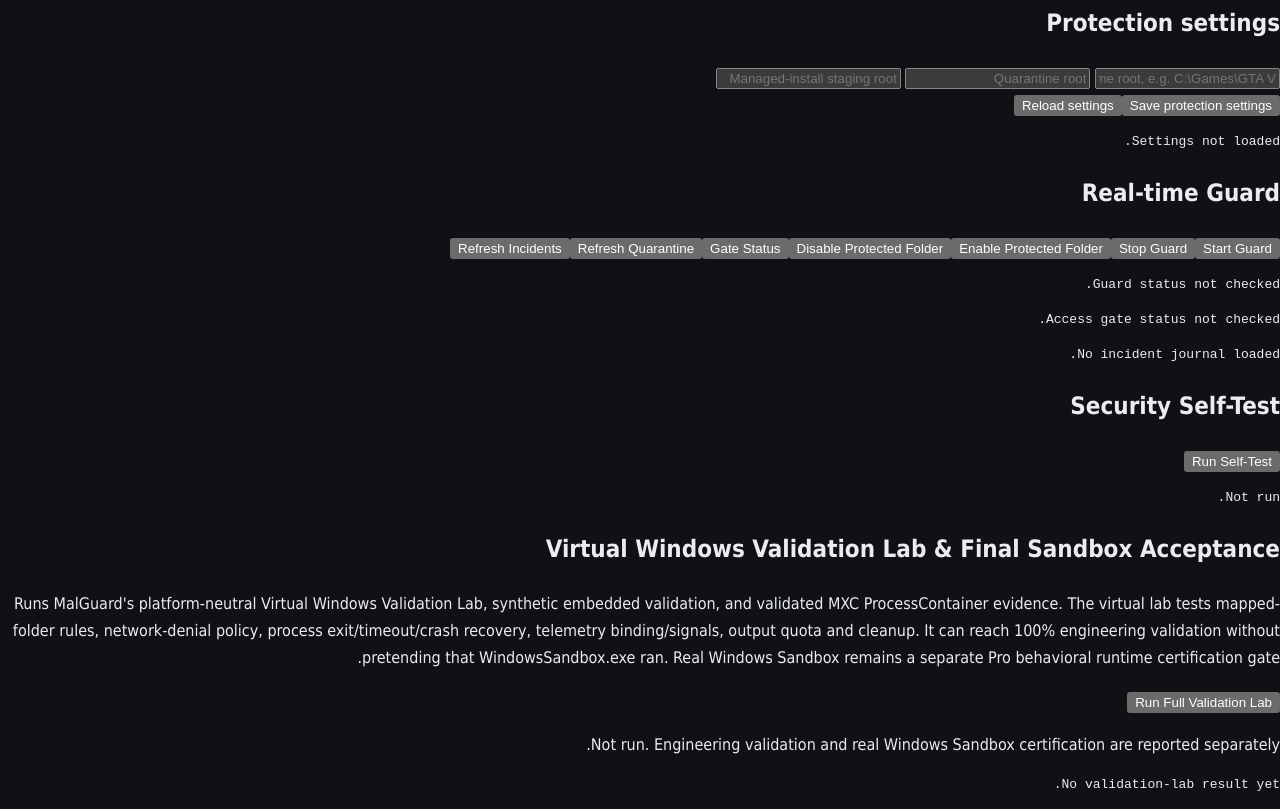
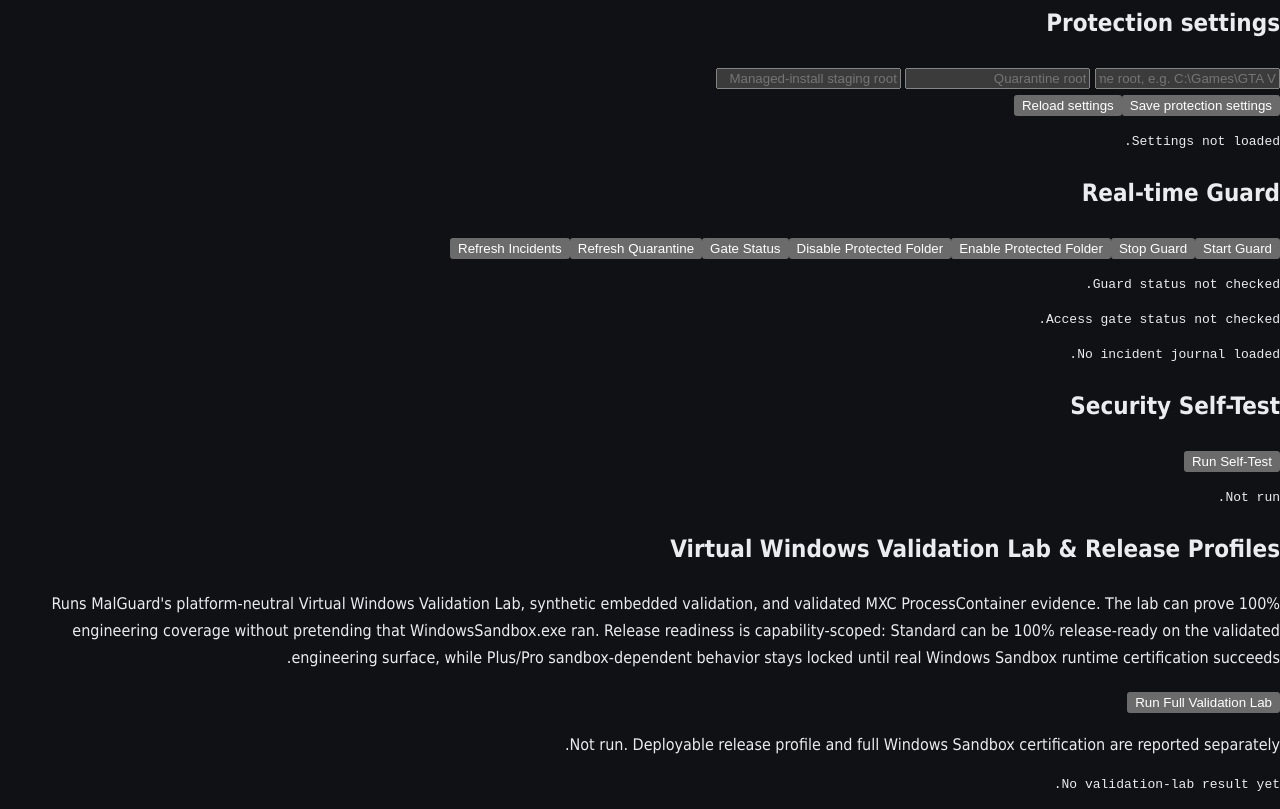
Before and after one commit to MalGuard/malguard-core, a website: page desktop-app/public/index.html in a window 1280 px wide. Shown: the part 545-1354 px from the top of the page. Drawn offline with Linux system fonts and the light colour scheme.

Commit message:
ui: explain capability-scoped release readiness

```diff
--- a/desktop-app/public/index.html
+++ b/desktop-app/public/index.html
@@ -70,10 +70,10 @@
       <button id="selfTest">Run Self-Test</button>
       <pre id="selfOut">Not run.</pre>
 
-      <h2>Virtual Windows Validation Lab & Final Sandbox Acceptance</h2>
-      <p class="muted">Runs MalGuard's platform-neutral Virtual Windows Validation Lab, synthetic embedded validation, and validated MXC ProcessContainer evidence. The virtual lab tests mapped-folder rules, network-denial policy, process exit/timeout/crash recovery, telemetry binding/signals, output quota and cleanup. It can reach 100% engineering validation without pretending that WindowsSandbox.exe ran. Real Windows Sandbox remains a separate Pro behavioral runtime certification gate.</p>
+      <h2>Virtual Windows Validation Lab & Release Profiles</h2>
+      <p class="muted">Runs MalGuard's platform-neutral Virtual Windows Validation Lab, synthetic embedded validation, and validated MXC ProcessContainer evidence. The lab can prove 100% engineering coverage without pretending that WindowsSandbox.exe ran. Release readiness is capability-scoped: Standard can be 100% release-ready on the validated engineering surface, while Plus/Pro sandbox-dependent behavior stays locked until real Windows Sandbox runtime certification succeeds.</p>
       <button id="finalSandboxTest">Run Full Validation Lab</button>
-      <p id="finalSandboxSummary" class="warning">Not run. Engineering validation and real Windows Sandbox certification are reported separately.</p>
+      <p id="finalSandboxSummary" class="warning">Not run. Deployable release profile and full Windows Sandbox certification are reported separately.</p>
       <pre id="finalSandboxOut">No validation-lab result yet.</pre>
     </section>
   </main>
```
